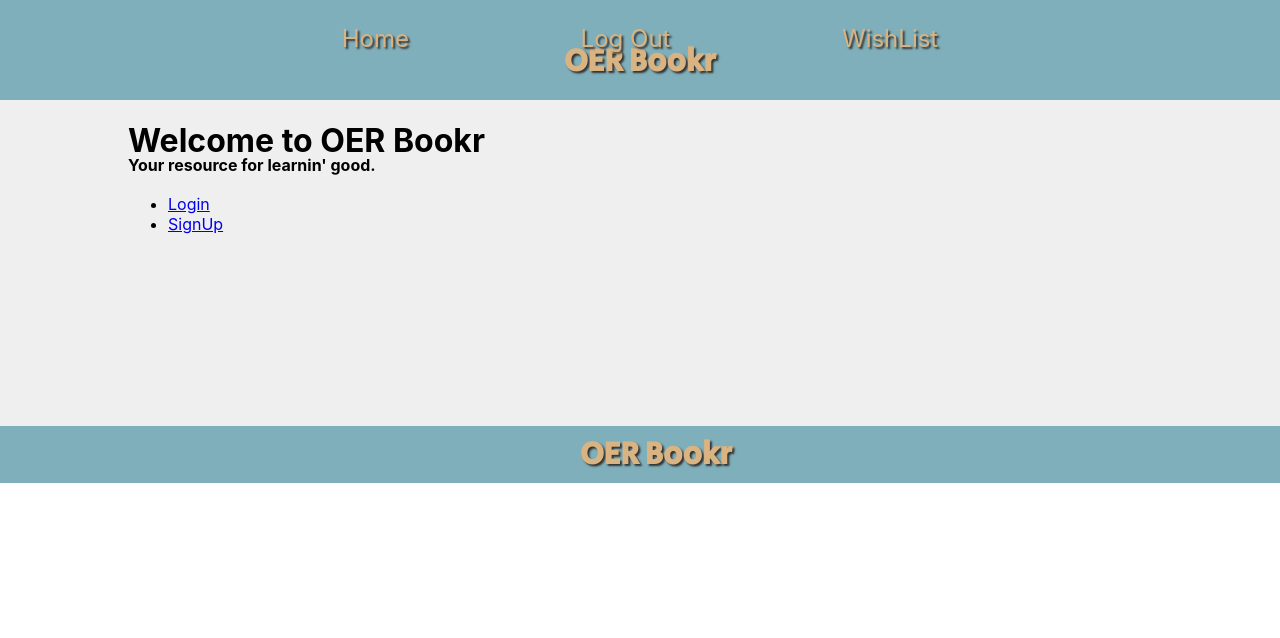
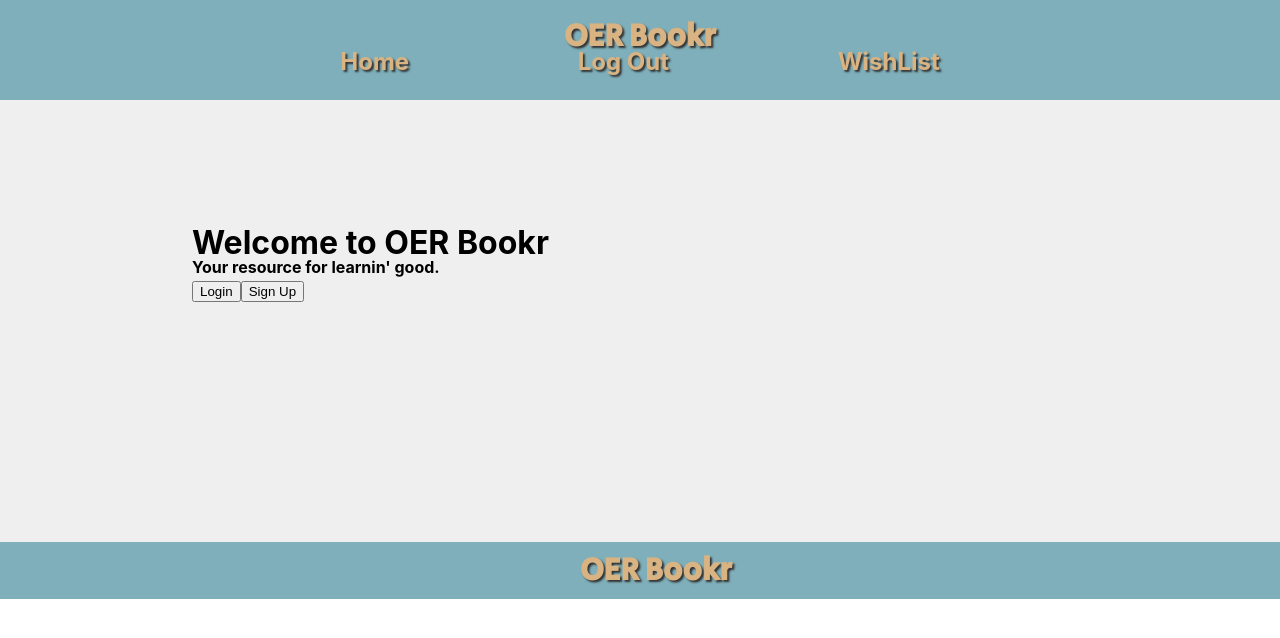
Before and after one commit to Build-Week-OERBookR/Front-End, a React (Create React App) app in the folder oerbookr/: page / in a window 1280 px wide. Shown: the top 638 px of the page. Built offline with nearby package versions, Linux system fonts and the light colour scheme.

Commit message:
Additional styling to book and expanded book.

```diff
--- a/oerbookr/src/App.css
+++ b/oerbookr/src/App.css
@@ -1,4 +1,6 @@
 .App {
     background-color: #EFEFEF;
+    padding-top: 3%;
+    width: 100%;
 
 }
--- a/oerbookr/src/Components/Book.js
+++ b/oerbookr/src/Components/Book.js
@@ -1,5 +1,6 @@
 import React from 'react';
 import styled from 'styled-components';
+import  { NavLink } from 'react-router-dom';
 
 const Book = (props) => {
 
@@ -7,7 +8,7 @@ const Book = (props) => {
     width: 10em;
     height: 10em;
     @media(max-width: 500px) {
-        width: 50%;
+        width: 100%;
 
     }
 
@@ -29,8 +30,13 @@ const Book = (props) => {
     box-shadow: 4px 4px 4px rgba(0,0,0,0.3);
     media(max-width: 500px) {
         width: 100%;
+        padding: 1%;
 
     }
+    `
+    const NullBook = styled.div
+    `
+    display: none;
     `
     const BookTop = styled.div `
     // display: flex;
@@ -63,6 +69,10 @@ const Book = (props) => {
     max-height: 12em;
     overflow-y: scroll;
     box-sizing: content-box;
+    @media(max-width: 500px) {
+        max-height: 15em;
+
+    }
     `
 
     const Description = styled.p `
@@ -72,13 +82,16 @@ const Book = (props) => {
     `
     if(props.image === null) {
         return (
-            <BookDiv>
+            <NullBook>
                 <Title>Oops! An error has occured here!</Title>
-            </BookDiv>
+            </NullBook>
         )
     }
 
     return (
+        <NavLink
+        className='NavLink'
+            to={`/books/${props.id}`}>
         <BookDiv>
             <BookTop>
                 <Img src={props.image} alt={props.title} className="book-img"/>
@@ -105,6 +118,7 @@ const Book = (props) => {
             </DescriptionContainer>
 
         </BookDiv>
+        </NavLink>
     );
 }
 
--- a/oerbookr/src/Components/BookExpanded.js
+++ b/oerbookr/src/Components/BookExpanded.js
@@ -56,9 +56,10 @@ const BookExpanded = (props) => {
     border-radius: 12px;
     background-color: #D9B382;
     padding: 3%;
-    margin: 0 auto;
+    margin: 8% auto 0 auto;
     @media(max-width: 500px) {
-        width: 80%;
+        width: 90%;
+        margin: 25% auto 0 auto;
 
     }
     `
@@ -77,9 +78,23 @@ const BookExpanded = (props) => {
     const Info = styled.div`
     margin-right: 15%;
     font-size: 1.4em;
+    display: flex;
+    flex-direction: column;
+    justify-content: center;
+    align-items:center;
+    @media(max-width: 500px) {
+        margin-right: 0;
+        padding-top: 1em;
+
+    }
+
     `
     const Title = styled.h1 `
+    font-size: 1.5em;
+    @media(max-width: 500px) {
+        padding-bottom: .5em;
 
+    }
     `
     const Publisher = styled.div `
     display: flex;
--- a/oerbookr/src/Components/BookList.js
+++ b/oerbookr/src/Components/BookList.js
@@ -2,7 +2,6 @@ import React,{ useState, useEffect } from 'react';
 import Book from './Book';
 import styled from 'styled-components';
 import axiosWithAuth from '../utils/axiosWithAuth';
-import { NavLink } from 'react-router-dom';
 import './BookList.css';
 
 const BookList = (props) => {
@@ -65,10 +64,7 @@ const BookList = (props) => {
                 books.map((book,i) => {
                     // console.log(book.title)
                     return (
-                        <NavLink
-                        className='NavLink'
-                        key={i}
-                         to={`/books/${book.id}`}>
+
                         <Book
                         key={i}
                         id={i}
@@ -81,7 +77,7 @@ const BookList = (props) => {
                         description={book.description}
 
                          />
-                         </NavLink>
+
 
                     )
                 })
--- a/oerbookr/src/Components/Navigation.js
+++ b/oerbookr/src/Components/Navigation.js
@@ -8,19 +8,25 @@ flex-direction: column;
 justify-content: center;
 align-items: center;
 background-color: #7EAFBA;
-
-width: 100vw;
+width: 100%;
 position: fixed;
 top: 0px;
 left: 0px;
 height: 100px;
 
-margin-bottom: 3em;
-
-
 @media(max-width: 500px) {
 
 }
+
+ a{
+    text-decoration: none;
+     color: #D9B382;
+     font-weight: bold;
+     margin-top: 6%;
+     @media(max-width: 500px) {
+        margin-top: 18%;
+    }
+ }
 `
 const H1 = styled.h1 `
 color: #D9B382;
@@ -28,18 +34,6 @@ font-family: 'Secular One', sans-serif;
 text-shadow: 2px 2px 2px #333;
 `
 const UserButtons = styled.div `
-
-    display: flex;
-    justify-content: space-around;
-    color: #D9B382;
-    width: 60%;
-    margin: -2em auto 0 auto;
-    font-size: 1.5em;
-    p a{
-        text-decoration: none;
-        color: #D9B382;
-    }
-
 display: flex;
 justify-content: space-around;
 color: #D9B382;
@@ -48,6 +42,10 @@ margin: -2em auto 0 auto;
 font-size: 1.5em;
 text-shadow: 2px 2px 2px #333;
 
+@media(max-width: 500px) {
+    font-size: 1em;
+}
+
 `
 
 const Navigation = () => {
@@ -55,9 +53,9 @@ const Navigation = () => {
         <Header>
             <H1 className="title">OER Bookr</H1>
             <UserButtons className="user-buttons">
-                <p className="home">Home</p>
-                <p className="log">Log Out</p>
-                <p><Link to='/wishlist'>WishList</Link></p>
+                <Link to='/booklist'>Home</Link>
+                <Link className="log">Log Out</Link>
+                <Link to='/wishlist'>WishList</Link>
             </UserButtons>
         </Header>
     );
--- a/oerbookr/src/Components/Splash.jsx
+++ b/oerbookr/src/Components/Splash.jsx
@@ -3,7 +3,7 @@ import { Link } from 'react-router-dom';
 import styled from 'styled-components';
 
 const SplashPage = styled.div `
-padding: 10%;
+padding: 15%;
 
 `
 
@@ -12,14 +12,13 @@ const Splash = (props) => {
         <SplashPage>
             <h1 className="">Welcome to OER Bookr</h1>
             <h4>Your resource for learnin' good.</h4>
-            <ul>
-          <li>
-            <Link to = '/login'>Login</Link>
-          </li>
-          <li>
-            <Link to = '/signup'>SignUp</Link>
-          </li>
-        </ul>
+           <div>
+           <Link to = '/login'><button>Login</button></Link>
+
+          <Link to = '/signup'><button>Sign Up</button></Link>
+           </div>
+
+
         </SplashPage>
     );
 }
--- a/oerbookr/src/index.css
+++ b/oerbookr/src/index.css
@@ -1,5 +1,5 @@
 body {
-  margin: 0;
+  margin: 0 auto;
   font-family: -apple-system, BlinkMacSystemFont, "Segoe UI", "Roboto", "Oxygen",
     "Ubuntu", "Cantarell", "Fira Sans", "Droid Sans", "Helvetica Neue",
     sans-serif;
--- a/oerbookr/src/signup/SignUp.js
+++ b/oerbookr/src/signup/SignUp.js
@@ -1,6 +1,12 @@
 import React, { useState, } from 'react'
 import axiosWithAuth from '../utils/axiosWithAuth'
+import styled from 'styled-components';
 const SignUp = (props) => {
+
+  const SignupForm = styled.div `
+  margin-top: 10%;
+
+  `
 
     const [credentials, setCredentials] = useState({name :'', username : '', password : ''})
 
@@ -24,7 +30,7 @@ const SignUp = (props) => {
     }
 
     return (
-      <div>
+      <SignupForm>
          <form onSubmit = {signup}>
                 <input
                   type = 'text'
@@ -49,7 +55,7 @@ const SignUp = (props) => {
                 />
                 <button>Sign Up</button>
         </form>
-        </div>
+        </SignupForm>
     )
 }
 
```
